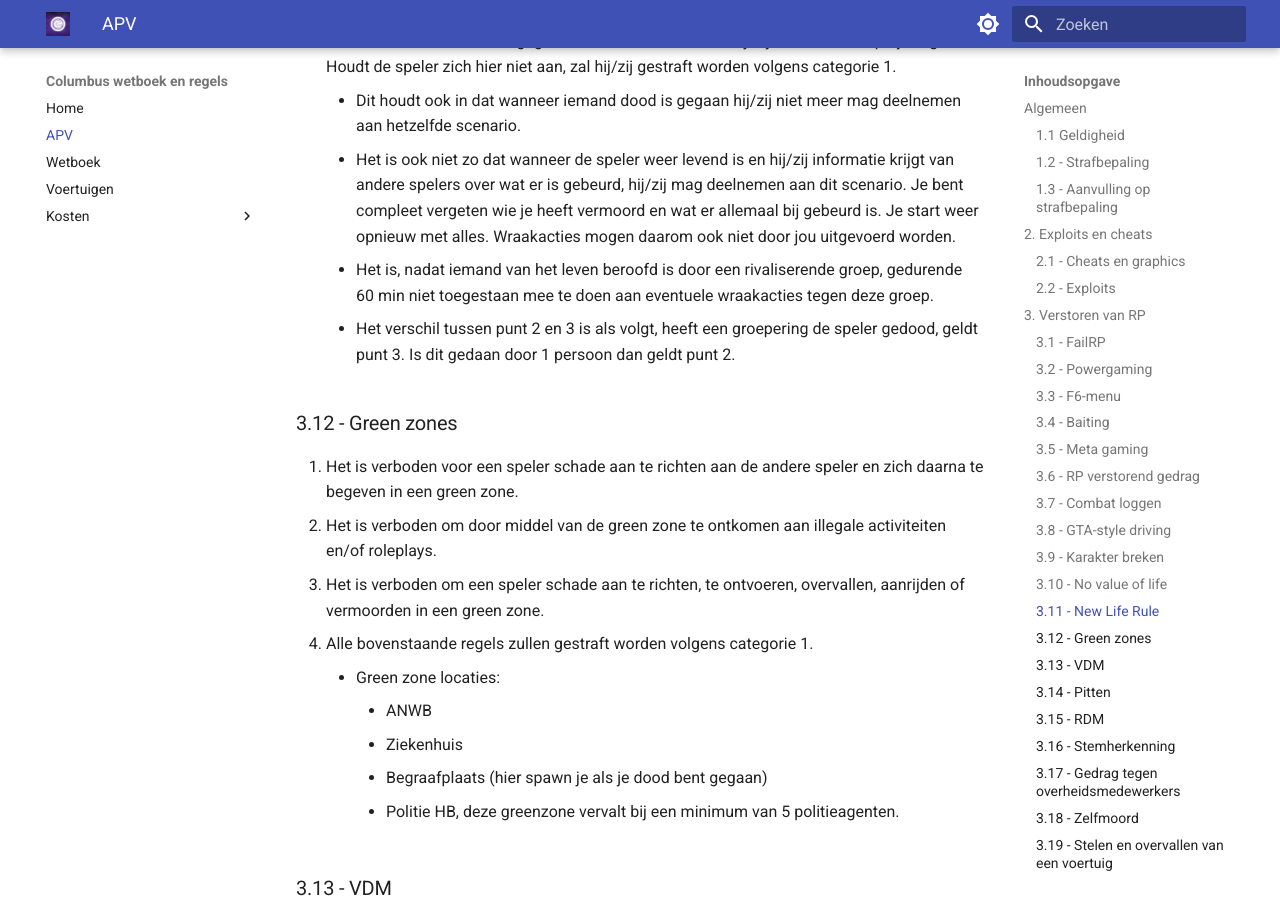
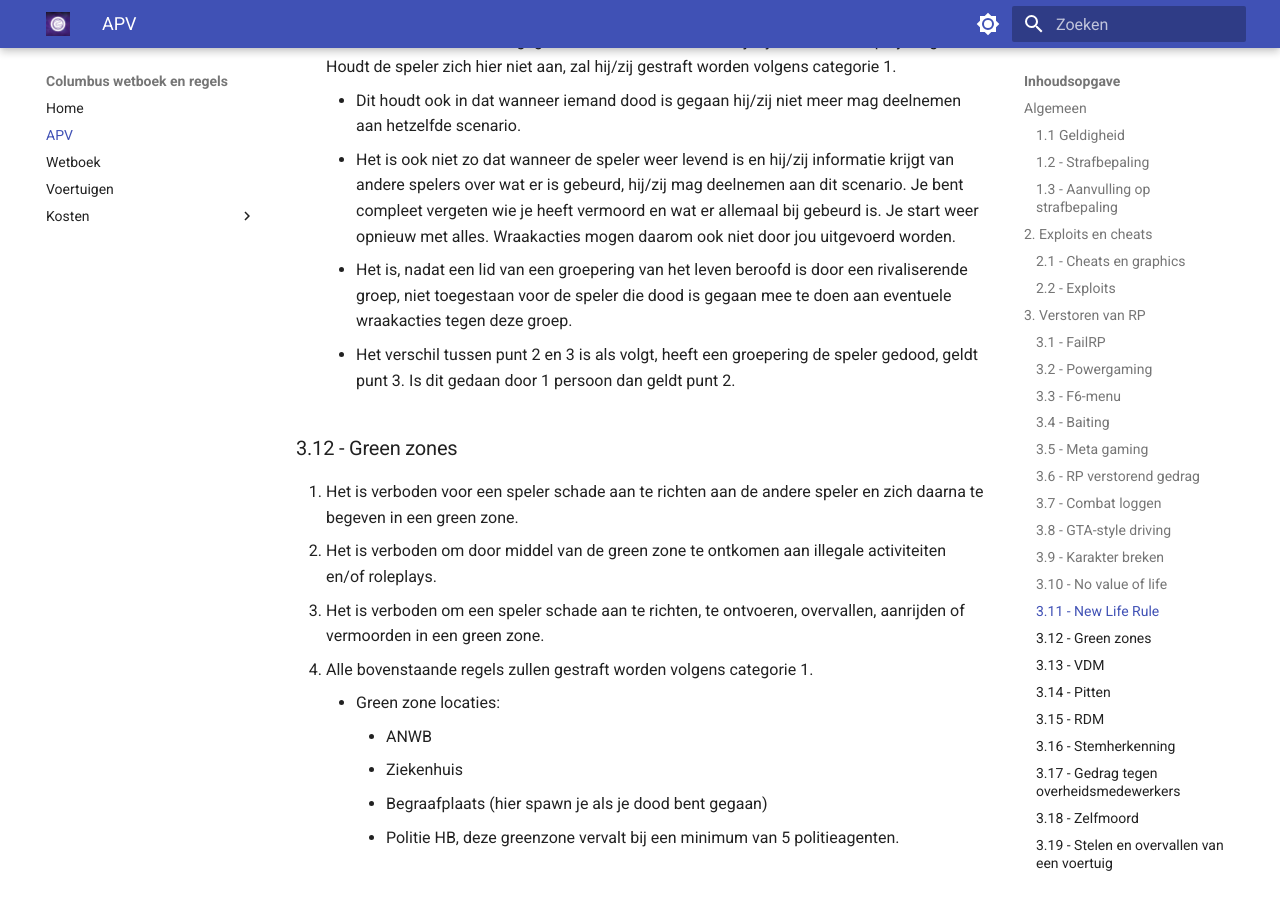
Before and after one commit to FabioK180/Columbus, an MkDocs documentation site: the page built from docs/apv.md, in a window 1280 px wide and 900 px high, scrolled down 7143 px. Built offline with MkDocs 1.6.1 and Material for MkDocs 9.7.7, drawn with Linux system fonts in a browser that asks for light colours.

Commit message:
new life rule aanpassing

```diff
--- a/docs/apv.md
+++ b/docs/apv.md
@@ -141,7 +141,7 @@ Voorbeelden hiervan zijn:
 1. Indien uw karakter dood is gegaan wordt er verwacht dat hij/zij de laatste roleplay vergeet. Houdt de speler zich hier niet aan, zal hij/zij gestraft worden volgens categorie 1.
     * Dit houdt ook in dat wanneer iemand dood is gegaan hij/zij niet meer mag deelnemen aan hetzelfde scenario.
     * Het is ook niet zo dat wanneer de speler weer levend is en hij/zij informatie krijgt van andere spelers over wat er is gebeurd, hij/zij mag deelnemen aan dit scenario. Je bent compleet vergeten wie je heeft vermoord en wat er allemaal bij gebeurd is. Je start weer opnieuw met alles. Wraakacties mogen daarom ook niet door jou uitgevoerd worden.
-    * Het is, nadat iemand van het leven beroofd is door een rivaliserende groep, gedurende 60 min niet toegestaan mee te doen aan eventuele wraakacties tegen deze groep.
+    * Het is, nadat een lid van een groepering van het leven beroofd is door een rivaliserende groep, niet toegestaan voor de speler die dood is gegaan mee te doen aan eventuele wraakacties tegen deze groep.
     * Het verschil tussen punt 2 en 3 is als volgt, heeft een groepering de speler gedood, geldt punt 3. Is dit gedaan door 1 persoon dan geldt punt 2.
 
 ### 3.12 - Green zones
```
